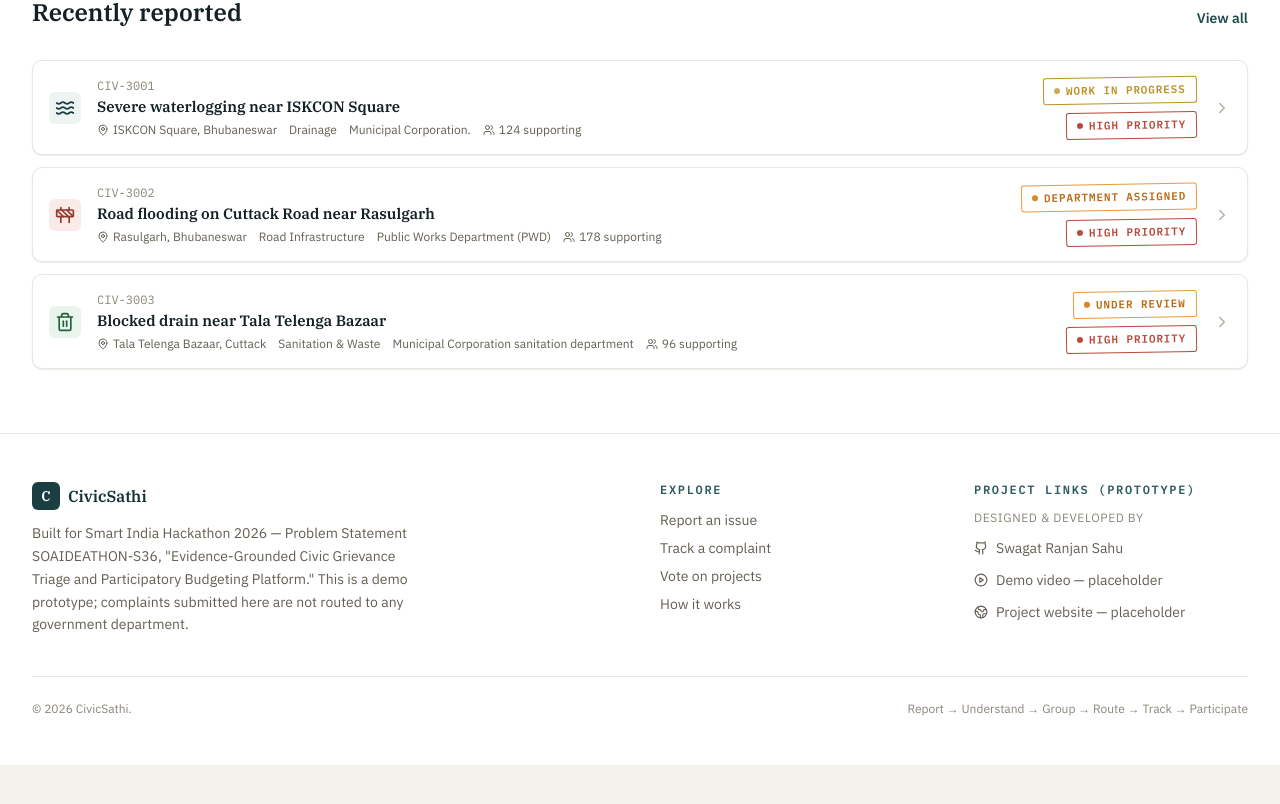
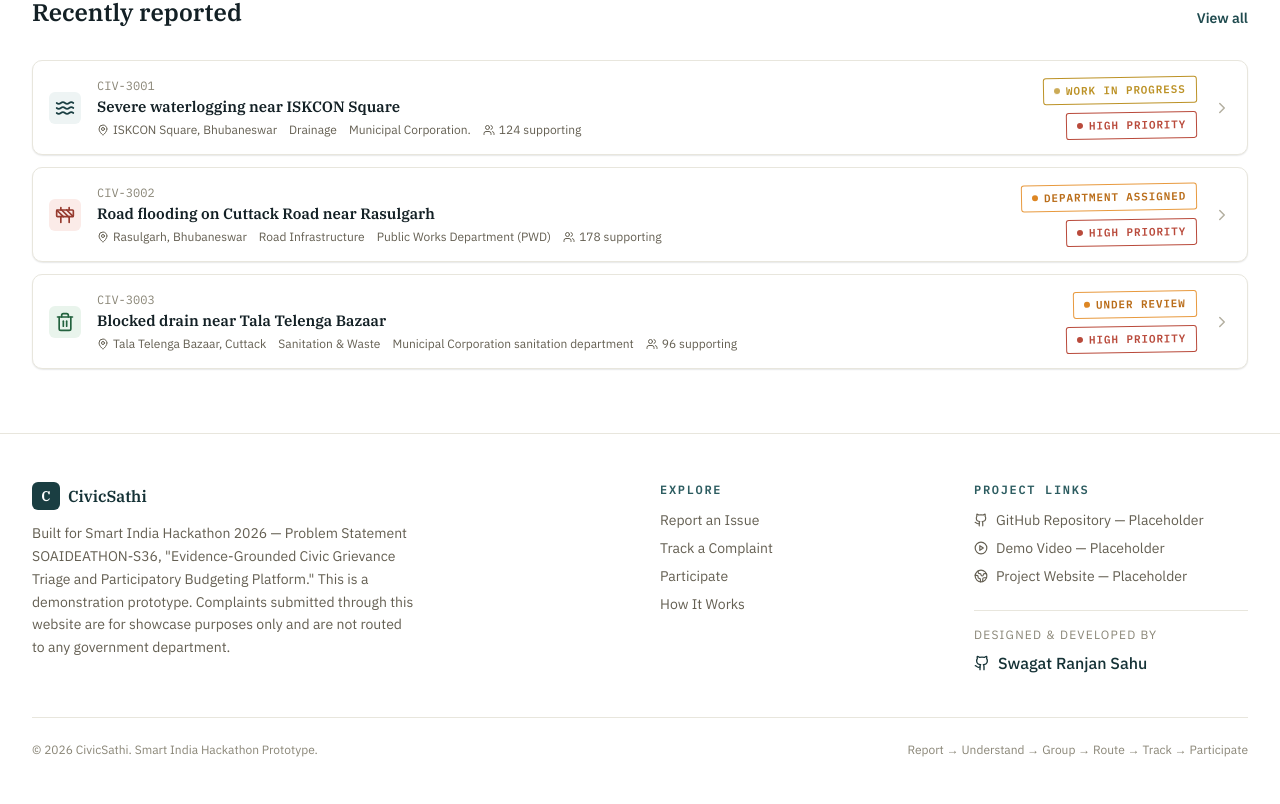
Before and after one commit to swagatranjansahu/civicsathi, a React (Vite) app: page / in a window 1280 px wide. Shown: the part 2196-3000 px from the top of the page. Before the commit the page ends 2961 px from the top, so only its background shows below. Built offline with nearby package versions, Linux system fonts and the light colour scheme.

Commit message:
Update Footer.jsx

```diff
--- a/src/components/Footer.jsx
+++ b/src/components/Footer.jsx
@@ -6,6 +6,7 @@ export default function Footer() {
   return (
     <footer className="border-t border-paper-200 bg-white dark:border-civic-700 dark:bg-civic-900">
       <div className="mx-auto max-w-7xl px-4 py-12 sm:px-6 lg:px-8">
+
         <div className="grid gap-10 md:grid-cols-4">
 
           {/* Left Section */}
@@ -23,8 +24,10 @@ export default function Footer() {
             <p className="mt-3 max-w-sm text-sm leading-relaxed text-paper-600 dark:text-paper-300">
               Built for Smart India Hackathon 2026 — Problem Statement
               SOAIDEATHON-S36, "Evidence-Grounded Civic Grievance Triage and
-              Participatory Budgeting Platform." This is a demo prototype;
-              complaints submitted here are not routed to any government department.
+              Participatory Budgeting Platform." This is a demonstration
+              prototype. Complaints submitted through this website are for
+              showcase purposes only and are not routed to any government
+              department.
             </p>
           </div>
 
@@ -38,7 +41,7 @@ export default function Footer() {
                   to="/report"
                   className="hover:text-civic-700 dark:hover:text-paper-50"
                 >
-                  Report an issue
+                  Report an Issue
                 </Link>
               </li>
 
@@ -47,7 +50,7 @@ export default function Footer() {
                   to="/track"
                   className="hover:text-civic-700 dark:hover:text-paper-50"
                 >
-                  Track a complaint
+                  Track a Complaint
                 </Link>
               </li>
 
@@ -56,7 +59,7 @@ export default function Footer() {
                   to="/participate"
                   className="hover:text-civic-700 dark:hover:text-paper-50"
                 >
-                  Vote on projects
+                  Participate
                 </Link>
               </li>
 
@@ -65,7 +68,7 @@ export default function Footer() {
                   to="/how-it-works"
                   className="hover:text-civic-700 dark:hover:text-paper-50"
                 >
-                  How it works
+                  How It Works
                 </Link>
               </li>
             </ul>
@@ -73,50 +76,61 @@ export default function Footer() {
 
           {/* Project Links */}
           <div>
-            <h3 className="eyebrow">Project Links (Prototype)</h3>
+            <h3 className="eyebrow">Project Links</h3>
 
-            <ul className="mt-3 space-y-3 text-sm text-paper-600 dark:text-paper-300">
+            <ul className="mt-3 space-y-2 text-sm text-paper-600 dark:text-paper-300">
 
-              <li className="text-xs uppercase tracking-wider text-paper-500 dark:text-paper-400">
-                Designed &amp; Developed by
-              </li>
-
-              <li>
-                <a
-                  href="https://github.com/swagatranjansahu"
-                  target="_blank"
-                  rel="noopener noreferrer"
-                  className="flex items-center gap-2 hover:text-civic-700 dark:hover:text-paper-100"
-                >
-                  <Github size={14} />
-                  Swagat Ranjan Sahu
-                </a>
+              <li className="flex items-center gap-2">
+                <Github size={14} />
+                GitHub Repository — Placeholder
               </li>
 
               <li className="flex items-center gap-2">
                 <PlayCircle size={14} />
-                Demo video — placeholder
+                Demo Video — Placeholder
               </li>
 
               <li className="flex items-center gap-2">
                 <Globe2 size={14} />
-                Project website — placeholder
+                Project Website — Placeholder
               </li>
 
             </ul>
+
+            {/* Developer Credit */}
+            <div className="mt-6 border-t border-paper-200 pt-4 dark:border-civic-700">
+
+              <p className="text-xs uppercase tracking-widest text-paper-500 dark:text-paper-400">
+                Designed & Developed By
+              </p>
+
+              <a
+                href="https://github.com/swagatranjansahu"
+                target="_blank"
+                rel="noopener noreferrer"
+                className="mt-2 inline-flex items-center gap-2 font-medium text-civic-800 transition-colors hover:text-civic-700 dark:text-paper-100"
+              >
+                <Github size={16} />
+                Swagat Ranjan Sahu
+              </a>
+
+            </div>
+
           </div>
 
         </div>
 
         {/* Bottom Footer */}
         <div className="mt-10 flex flex-col gap-2 border-t border-paper-200 pt-6 text-xs text-paper-500 dark:border-civic-700 sm:flex-row sm:items-center sm:justify-between">
+
           <span>
-            © 2026 CivicSathi.
+            © 2026 CivicSathi. Smart India Hackathon Prototype.
           </span>
 
           <span>
             Report → Understand → Group → Route → Track → Participate
           </span>
+
         </div>
 
       </div>
```
